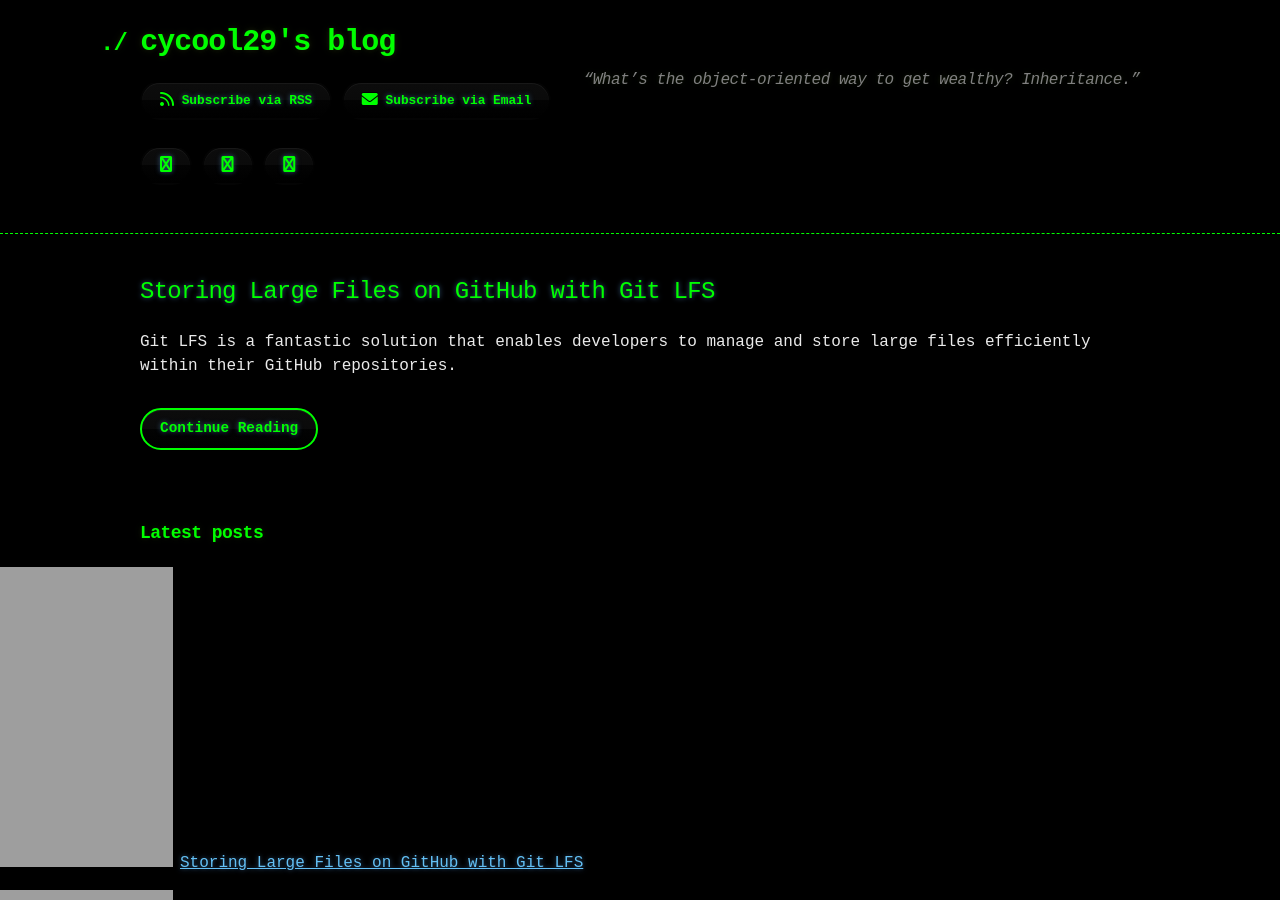
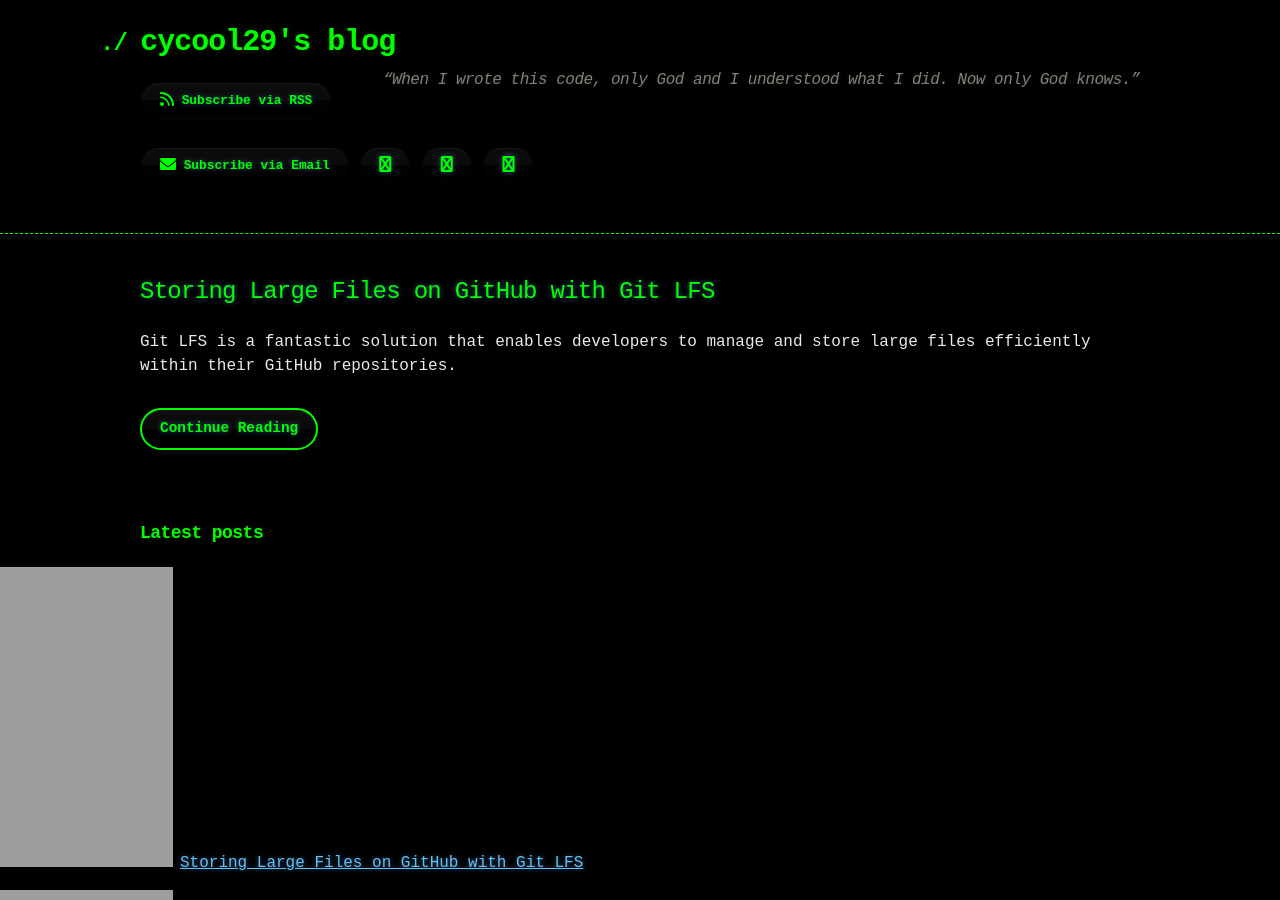
Before and after one commit to cycool29/cycool29.github.io, a Jekyll site: the page built from index.md, in a window 1280 px wide and 900 px high. Built offline with Jekyll 4.4.1, drawn with Linux system fonts in a browser that asks for light colours; a style sheet for code colours, icons or effects is not loaded.

Commit message:
Update quotes

```diff
--- a/_config.yml
+++ b/_config.yml
@@ -1,5 +1,5 @@
 title: cycool29's blog
-description: "“What’s the object-oriented way to get wealthy? Inheritance.” "
+description: "“When I wrote this code, only God and I understood what I did. Now only God knows.” "
 bio: A high school student. Intermediate in Python, Git, Bash. Learning JavaScript. He/Him. "
 author: cycool29
 url: https://cycool29.github.io
```
